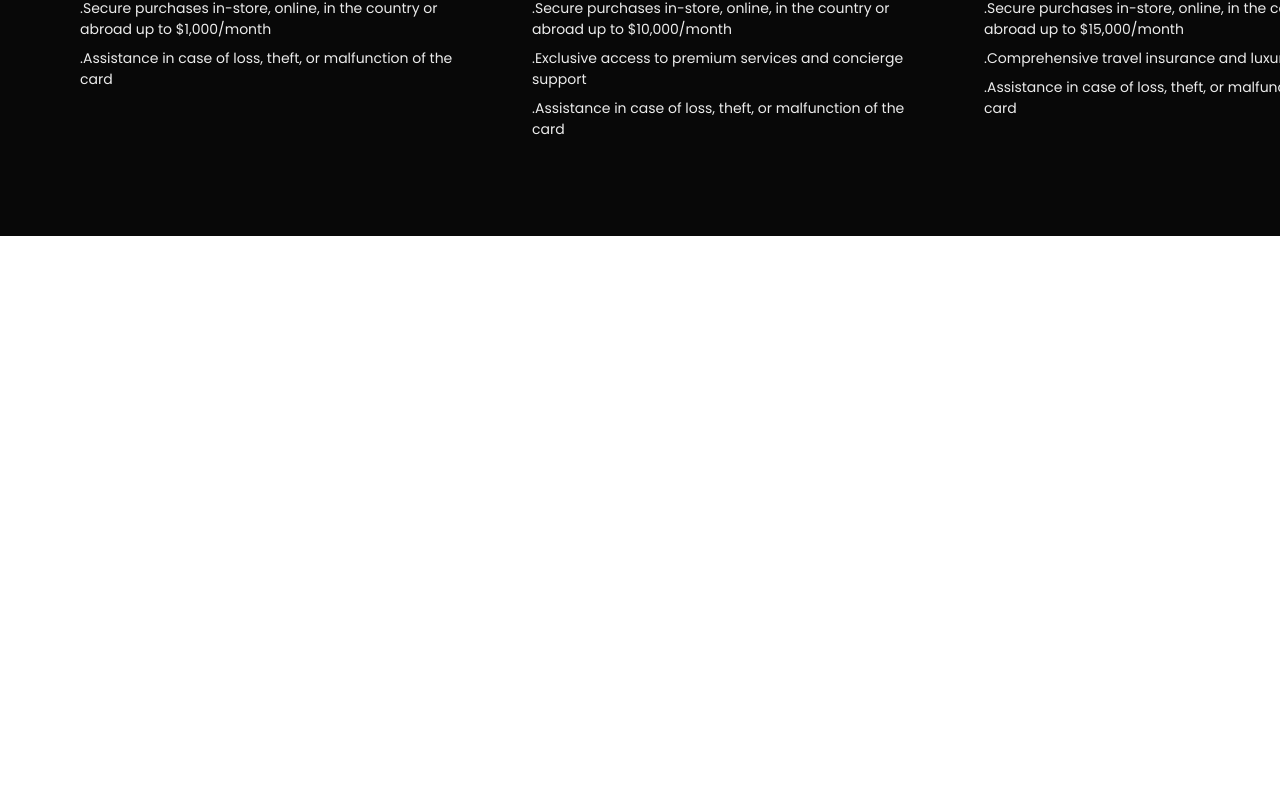
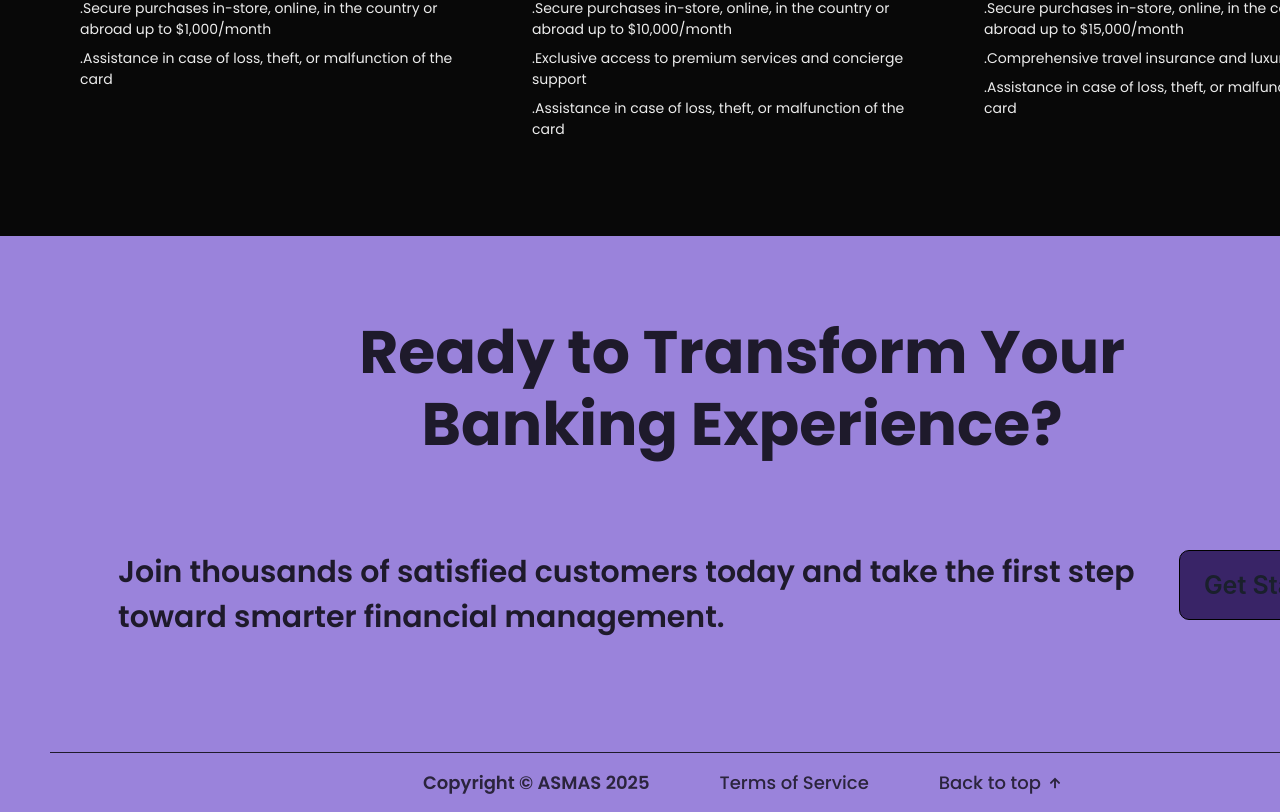
Before and after one commit to SamirTaous/fintech-dashboard, a React (Vite) app: page / in a window 1280 px wide. Shown: the part 2373-3185 px from the top of the page. Before the commit the page ends 2709 px from the top, so only its background shows below. Built offline with nearby package versions, Linux system fonts and the light colour scheme; a web font is replaced by a local one.

Commit message:
Added Sections To Landing Page

```diff
--- /dev/null
+++ b/src/components/landing/CTASection.jsx
@@ -0,0 +1,78 @@
+import React from 'react';
+import { Box, Text, Button, Container, Flex } from '@chakra-ui/react';
+import { motion } from 'framer-motion';
+
+const MotionBox = motion(Box);
+const MotionText = motion(Text);
+
+const CTASection = () => {
+  return (
+    <Box
+      py={20}
+      px={4}
+      textAlign="center"
+      position="relative"
+      overflow="hidden"
+    >
+      <Container maxW="container.xl">
+        <MotionBox
+          initial={{ opacity: 0, y: 20 }}
+          whileInView={{ opacity: 1, y: 0 }}
+          transition={{ duration: 0.8 }}
+        >
+          <MotionText
+            fontSize={{ base: "4xl", md: "5xl", lg: "6xl" }}
+            fontFamily="Poppins"
+            fontWeight="bold"
+            opacity="80%"
+            color="black"
+            mb={6}
+            lineHeight="1.2"
+          >
+            Ready to Transform Your
+            <br />
+            Banking Experience?
+          </MotionText>
+
+          <Flex margin="auto"
+                justifyContent="center" mt="90px" w="100%">
+          <Text
+            fontSize="3xl"
+            fontFamily="Poppins"
+            fontWeight="semibold"
+            color="black"
+            opacity="80%"
+            mb={8}
+            align="left"
+          >
+            Join thousands of satisfied customers today and take the first
+            step toward smarter financial management.
+          </Text>
+
+          <Button
+                size="lg"
+                h="70px"
+                w="260px"
+                variant="outline"
+                fontSize="25px"
+                border="1px solid black"
+                borderRadius={10}
+                borderStyle="solid" // Explicitly set border style
+                _hover={{
+                borderColor: "black",
+                backgroundColor: 'rgba(0, 0, 0, 0.1)', // Slightly darken background
+                }}
+                _focus={{
+                boxShadow: 'none', // Remove focus ring
+                }}
+            >
+                Get Started
+            </Button>
+          </Flex>
+        </MotionBox>
+      </Container>
+    </Box>
+  );
+};
+
+export default CTASection;
--- /dev/null
+++ b/src/components/landing/Footer.jsx
@@ -0,0 +1,66 @@
+import React from 'react';
+import { Box, Flex, Text, Link, Icon, Grid } from '@chakra-ui/react';
+import { FaArrowUp } from 'react-icons/fa';
+
+const Footer = () => {
+  const scrollToTop = () => {
+    window.scrollTo({ top: 0, behavior: 'smooth' });
+  };
+
+  return (
+    <Grid
+      as="footer"
+      color="black"
+      opacity="80%"
+      py={4}
+      px={8}
+      alignItems="center"
+        p={4}
+        ml={{ base: '20px', md: '50px' }}
+        mr={{ base: '20px', md: '50px' }}
+        borderTop="solid 1px"
+      gap="80px"
+    >
+      <Flex
+        fontFamily="Poppins"
+        fontWeight="semibold"
+        maxW="100%"
+        mx="auto"
+        justify="space-between"
+        align="center"
+        flexWrap="strech"
+        gap="70px"
+      >
+        <Text fontSize="lg" opacity={0.9}>
+            Copyright © ASMAS {new Date().getFullYear()}
+        </Text>
+        <Link
+          href="#"
+          fontSize="lg"
+          opacity={0.9}
+          _hover={{ opacity: 1, textDecoration: 'none' }}
+        >
+          Terms of Service
+        </Link>
+
+        <Link
+          onClick={scrollToTop}
+          display="flex"
+          alignItems="center"
+          gap={2}
+          fontSize="lg"
+          opacity={0.9}
+          _hover={{ opacity: 1, textDecoration: 'none' }}
+          cursor="pointer"
+          alignSelf="right"
+          fontFamily="Poppins"
+        >
+          Back to top
+          <Icon as={FaArrowUp} boxSize={3} />
+        </Link>
+      </Flex>
+    </Grid>
+  );
+};
+
+export default Footer;
--- a/src/components/landing/ServicesSection.jsx
+++ b/src/components/landing/ServicesSection.jsx
@@ -1,6 +1,6 @@
 import React from 'react';
 import { Box, Flex, Text, Grid, VStack, Icon } from '@chakra-ui/react';
-import { FaWallet, FaExchangeAlt, FaPiggyBank, FaMobileAlt } from 'react-icons/fa';
+import { FaWallet, FaExchangeAlt, FaPiggyBank, FaMobileAlt, FaMoneyCheckAlt } from 'react-icons/fa';
 import { motion } from 'framer-motion';
 import CreditCard from './CreditCard';
 
@@ -163,11 +163,12 @@
             isHighlighted={false}
           />
           <ServiceCard
-            icon={FaPiggyBank}
-            title="Savings and Investments"
-            description="Secure savings accounts to grow your funds with competitive interest rates and smart financial tools."
+            icon={FaMoneyCheckAlt}
+            title="Cash Loans"
+            description="Flexible cash loans tailored to your needs with competitive rates and quick approval."
             isHighlighted={false}
           />
+
           <ServiceCard
             icon={FaMobileAlt}
             title="Financial Management Anywhere"
--- a/src/pages/Landing.jsx
+++ b/src/pages/Landing.jsx
@@ -4,6 +4,8 @@
 import HeroSection from '../components/landing/HeroSection'
 import { Box } from '@chakra-ui/react'
 import ServicesSection from '../components/landing/ServicesSection'
+import CTASection from '../components/landing/CTASection'
+import Footer from '../components/landing/Footer'
 
 const Landing = () => {
   return (
@@ -11,6 +13,8 @@
         <Navbar/>
         <HeroSection/>
         <ServicesSection/>
+        <CTASection/>
+        <Footer/>
     </Box>
   )
 }
```
